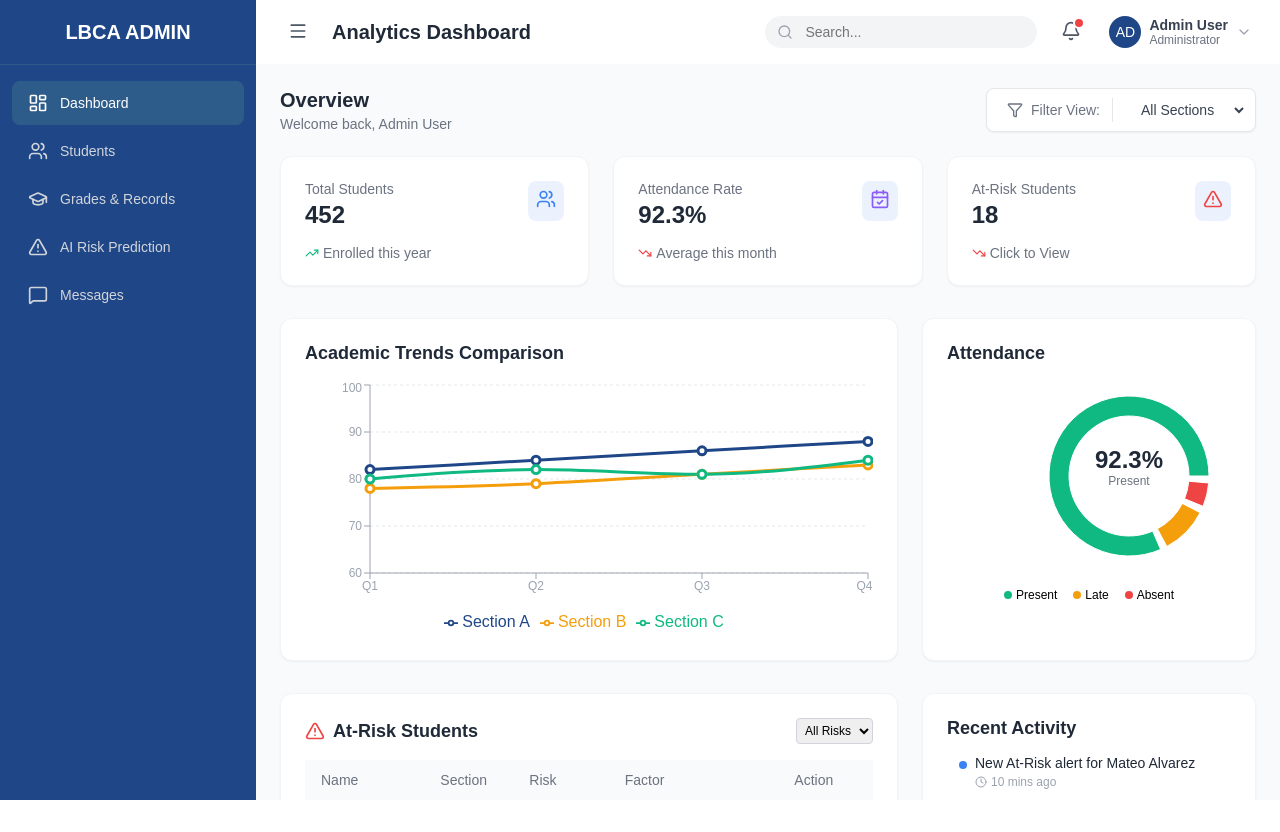
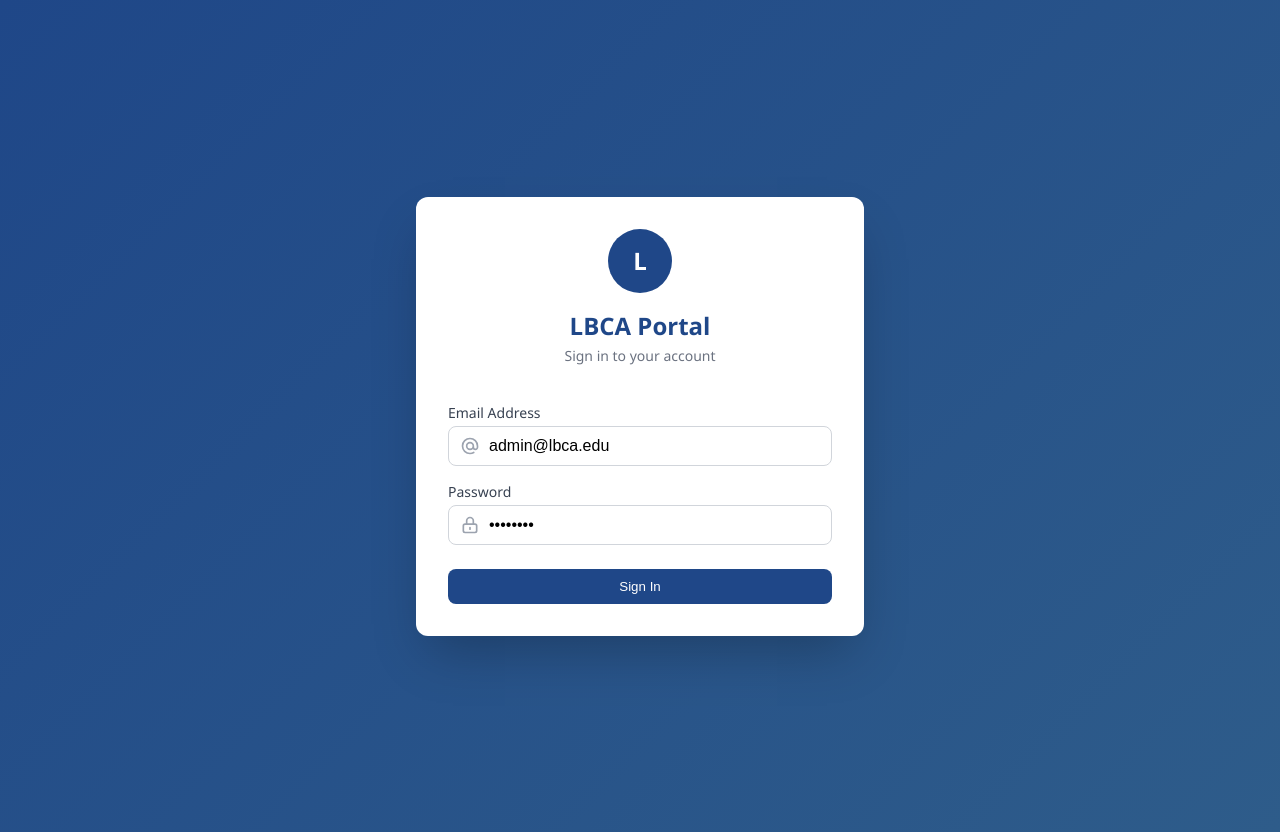
Before and after one commit to shanmili/LBCA-Dashboard-Screen, a React (Create React App) app: page / in a window 1280 px wide. Before the commit the page ends 800 px from the top, so only its background shows below. Built offline with nearby package versions, Linux system fonts and the light colour scheme.

Commit message:
added login screen and hooks for login and dashboard state management

```diff
--- a/src/App.js
+++ b/src/App.js
@@ -1,8 +1,23 @@
-import React from 'react';
+import React, { useState } from 'react';
+import LoginScreen from './screens/LoginScreen';
 import DashboardScreen from './screens/DashboardScreen';
 
 function App() {
-  return <DashboardScreen />;
+  const [isLoggedIn, setIsLoggedIn] = useState(false);
+
+  const handleLogin = ({ email, password }) => {
+    setIsLoggedIn(true);
+  };
+
+  const handleLogout = () => {
+    setIsLoggedIn(false);
+  };
+
+  if (isLoggedIn) {
+    return <DashboardScreen onLogout={handleLogout} />;
+  }
+
+  return <LoginScreen onLogin={handleLogin} />;
 }
 
 export default App;
--- a/src/components/layout/TopNav.js
+++ b/src/components/layout/TopNav.js
@@ -11,7 +11,7 @@ import {
 
 import '../../styles/TopNav.css';
 
-const TopNav = ({ onToggle }) => {
+const TopNav = ({ onToggle, onLogout }) => {
   const [isDropdownOpen, setIsDropdownOpen] = useState(false);
 
 
@@ -63,7 +63,7 @@ const TopNav = ({ onToggle }) => {
                 <Settings size={16} /> <span>Settings</span>
               </button>
               <hr />
-              <button className="dropdown-item logout" onClick={() => setIsDropdownOpen(false)}>
+              <button className="dropdown-item logout" onClick={() => { setIsDropdownOpen(false); if (onLogout) onLogout(); }}>
                 <LogOut size={16} /> <span>Log Out</span>
               </button>
             </div>
--- /dev/null
+++ b/src/hooks/useDashboardState.js
@@ -0,0 +1,16 @@
+import { useState } from 'react';
+
+export default function useDashboardState() {
+  const [sidebarOpen, setSidebarOpen] = useState(true);
+  const [activeTab, setActiveTab] = useState('dashboard');
+
+  const toggleSidebar = () => setSidebarOpen(!sidebarOpen);
+
+  return {
+    sidebarOpen,
+    setSidebarOpen,
+    activeTab,
+    setActiveTab,
+    toggleSidebar,
+  };
+}
--- /dev/null
+++ b/src/hooks/useLoginState.js
@@ -0,0 +1,23 @@
+import { useState } from 'react';
+
+// Predefined credentials
+const DEFAULT_EMAIL = 'admin@lbca.edu';
+const DEFAULT_PASSWORD = 'admin123';
+
+export default function useLoginState() {
+  const [email, setEmail] = useState(DEFAULT_EMAIL);
+  const [password, setPassword] = useState(DEFAULT_PASSWORD);
+
+  const resetForm = () => {
+    setEmail('');
+    setPassword('');
+  };
+
+  return {
+    email,
+    setEmail,
+    password,
+    setPassword,
+    resetForm,
+  };
+}
--- a/src/screens/DashboardScreen.js
+++ b/src/screens/DashboardScreen.js
@@ -1,14 +1,14 @@
-import React, { useState } from 'react';
+import React from 'react';
 import Sidebar from '../components/layout/Sidebar';
 import TopNav from '../components/layout/TopNav';
 import AnalyticsContent from '../components/dashboard/AnalyticsContent';
 import StudentsPage from '../components/dashboard/StudentsPage';
 import UnderMaintenance from '../components/common/UnderMaintenance';
+import useDashboardState from '../hooks/useDashboardState';
 import '../styles/DashboardScreen.css';
 
-export default function DashboardScreen() {
-  const [sidebarOpen, setSidebarOpen] = useState(true);
-  const [activeTab, setActiveTab] = useState('dashboard'); //iyang memory
+export default function DashboardScreen({ onLogout }) {
+  const { sidebarOpen, activeTab, setActiveTab, toggleSidebar } = useDashboardState();
 
   // This function decides what to show in the middle
   const renderContent = () => {
@@ -42,7 +42,7 @@ export default function DashboardScreen() {
       />
 
       <div className="main-content">
-        <TopNav onToggle={() => setSidebarOpen(!sidebarOpen)} />
+        <TopNav onToggle={toggleSidebar} onLogout={onLogout} />
 
         <main className="content-area">
           {/* Call the function to render the correct page */}
--- /dev/null
+++ b/src/screens/LoginScreen.js
@@ -0,0 +1,98 @@
+import React from 'react';
+import useLoginState from '../hooks/useLoginState';
+import '../styles/Login.css';
+
+export default function LoginScreen({ onLogin }) {
+  const { email, setEmail, password, setPassword } = useLoginState();
+
+  const handleSubmit = (e) => {
+    e.preventDefault();
+    if (onLogin) {
+      onLogin({ email, password });
+    }
+  };
+
+  return (
+    <div className="login-wrapper">
+      <div className="login-card">
+        <div className="login-header">
+          <div className="logo-circle">
+            <span className="logo-text">L</span>
+          </div>
+          <h1 className="title">LBCA Portal</h1>
+          <p className="subtitle">Sign in to your account</p>
+        </div>
+
+        <form className="login-form" onSubmit={handleSubmit}>
+          <div>
+            <label className="form-label" htmlFor="email">
+              Email Address
+            </label>
+            <div className="input-relative">
+              <svg
+                className="input-icon"
+                width="20"
+                height="20"
+                fill="none"
+                stroke="currentColor"
+                viewBox="0 0 24 24"
+              >
+                <path
+                  strokeLinecap="round"
+                  strokeLinejoin="round"
+                  strokeWidth="2"
+                  d="M16 12a4 4 0 10-8 0 4 4 0 008 0zm0 0v1.5a2.5 2.5 0 005 0V12a9 9 0 10-9 9m4.5-1.206a8.959 8.959 0 01-4.5 1.207"
+                />
+              </svg>
+              <input
+                id="email"
+                type="email"
+                className="form-input"
+                placeholder="Enter your email"
+                value={email}
+                onChange={(e) => setEmail(e.target.value)}
+                required
+              />
+            </div>
+          </div>
+
+          <div>
+            <label className="form-label" htmlFor="password">
+              Password
+            </label>
+            <div className="input-relative">
+              <svg
+                className="input-icon"
+                width="20"
+                height="20"
+                fill="none"
+                stroke="currentColor"
+                viewBox="0 0 24 24"
+              >
+                <path
+                  strokeLinecap="round"
+                  strokeLinejoin="round"
+                  strokeWidth="2"
+                  d="M12 15v2m-6 4h12a2 2 0 002-2v-6a2 2 0 00-2-2H6a2 2 0 00-2 2v6a2 2 0 002 2zm10-10V7a4 4 0 00-8 0v4h8z"
+                />
+              </svg>
+              <input
+                id="password"
+                type="password"
+                className="form-input"
+                placeholder="Enter your password"
+                value={password}
+                onChange={(e) => setPassword(e.target.value)}
+                required
+              />
+            </div>
+          </div>
+
+          <button type="submit" className="btn-submit">
+            Sign In
+          </button>
+        </form>
+      </div>
+    </div>
+  );
+}
--- /dev/null
+++ b/src/styles/Login.css
@@ -0,0 +1,122 @@
+.login-wrapper {
+min-height: 100vh;
+display: flex;
+align-items: center;
+justify-content: center;
+background: linear-gradient(135deg, #1F4788 0%, #2E5C8A 100%);
+font-family: 'Segoe UI', Roboto, Helvetica, Arial, sans-serif;
+margin: 0;
+padding: 1rem;
+}
+
+.login-card {
+background-color: #ffffff;
+border-radius: 0.75rem;
+box-shadow: 0 25px 50px -12px rgba(0, 0, 0, 0.25);
+padding: 2rem;
+width: 100%;
+max-width: 28rem;
+box-sizing: border-box;
+}
+
+.login-header {
+display: flex;
+flex-direction: column;
+align-items: center;
+margin-bottom: 1.5rem;
+}
+
+.logo-circle {
+width: 4rem;
+height: 4rem;
+background-color: #1F4788;
+border-radius: 9999px;
+display: flex;
+align-items: center;
+justify-content: center;
+margin-bottom: 1rem;
+}
+
+.logo-text {
+color: #ffffff;
+font-size: 1.5rem;
+font-weight: 700;
+}
+
+.title {
+font-size: 1.5rem;
+font-weight: 700;
+color: #1F4788;
+margin: 0;
+}
+
+.subtitle {
+color: #6b7280;
+font-size: 0.875rem;
+margin-top: 0.25rem;
+text-align: center;
+}
+
+.login-form {
+display: flex;
+flex-direction: column;
+gap: 1rem;
+}
+
+.form-label {
+display: block;
+font-size: 0.875rem;
+font-weight: 500;
+color: #374151;
+margin-bottom: 0.25rem;
+}
+
+.input-relative {
+position: relative;
+}
+
+.input-icon {
+position: absolute;
+left: 0.75rem;
+top: 50%;
+transform: translateY(-50%);
+color: #9ca3af;
+pointer-events: none;
+}
+
+.form-input {
+width: 100%;
+padding: 0.625rem 1rem 0.625rem 2.5rem;
+border: 1px solid #d1d5db;
+border-radius: 0.5rem;
+outline: none;
+font-size: 1rem;
+box-sizing: border-box;
+transition: all 0.2s;
+}
+
+.form-input:focus {
+border-color: #1F4788;
+box-shadow: 0 0 0 2px rgba(31, 71, 136, 0.2);
+}
+
+.btn-submit {
+width: 100%;
+padding: 0.625rem;
+background-color: #1F4788;
+color: #ffffff;
+font-weight: 500;
+border: none;
+border-radius: 0.5rem;
+cursor: pointer;
+transition: background-color 0.2s;
+margin-top: 0.5rem;
+}
+
+.btn-submit:hover {
+background-color: #2E5C8A;
+}
+
+.btn-submit:active {
+transform: scale(0.98);
+}
```
Also changed, not shown: 11 other files (tests, documents, lock files or other folders).
